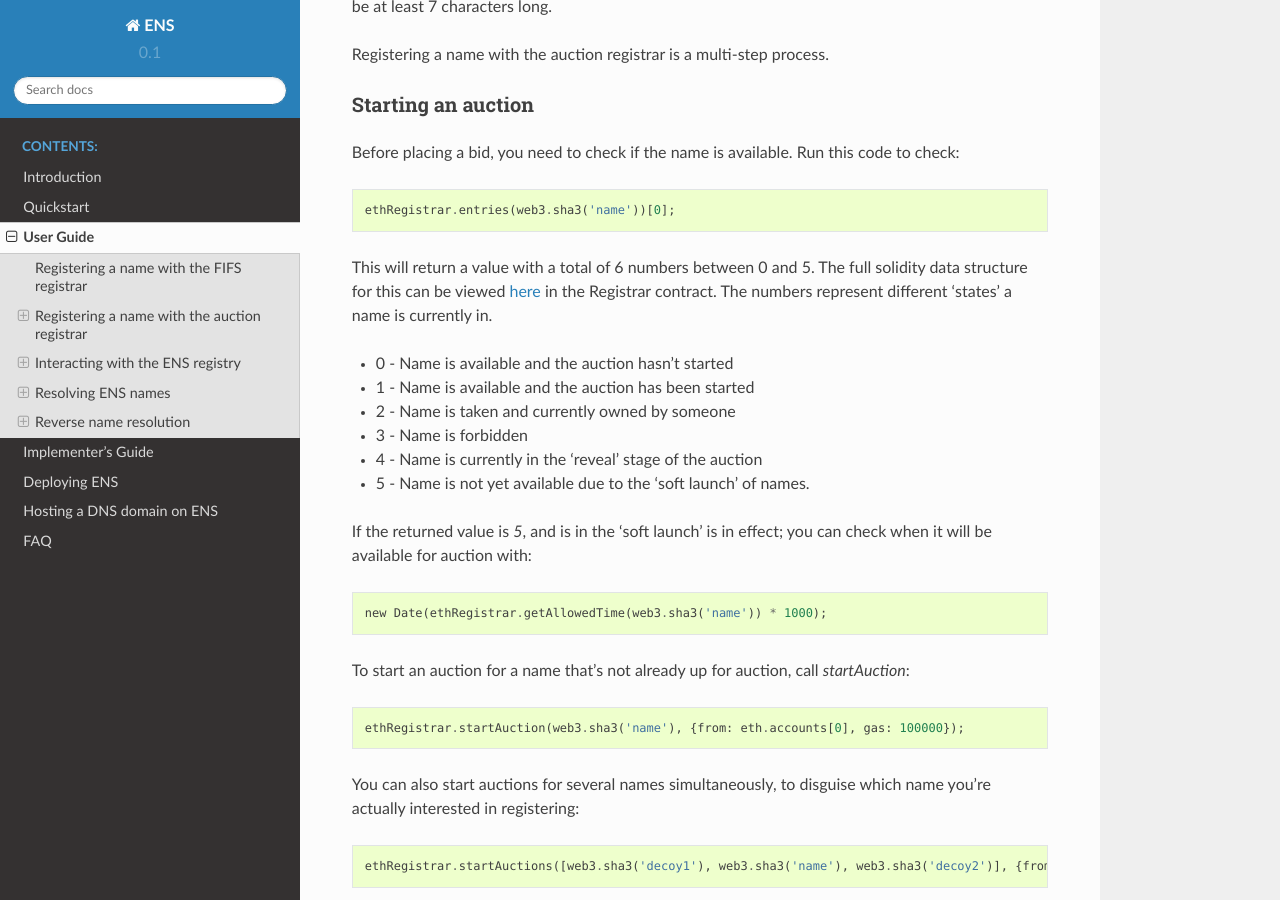
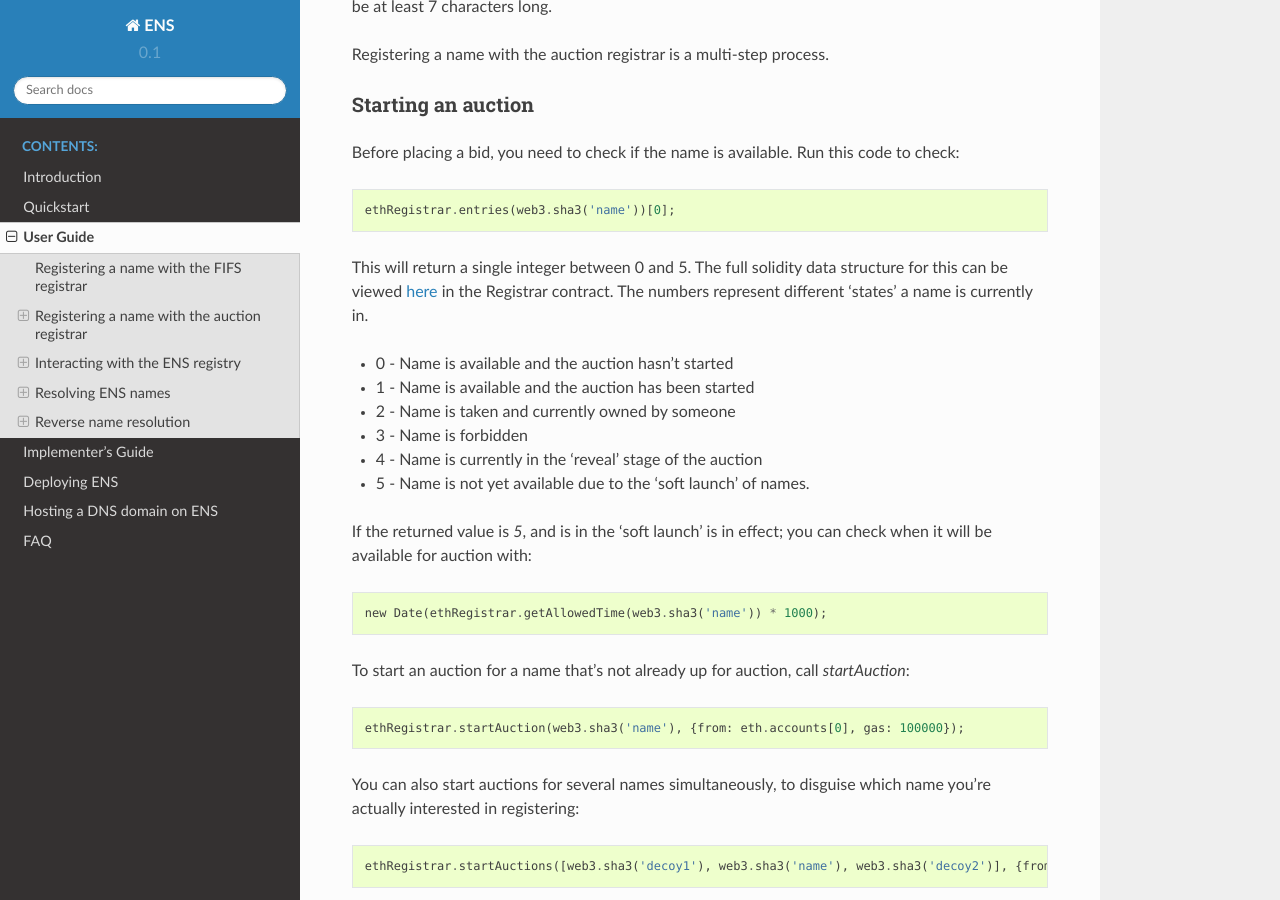
Before and after one commit to ensdomains/ens, a Sphinx documentation site: the page built from docs/userguide.rst, in a window 1280 px wide and 900 px high, scrolled down 1216 px. Built offline with Sphinx 7.4.7 and the Read the Docs theme 2.0.0, drawn with Linux system fonts in a browser that asks for light colours.

Commit message:
Rephrased .entries docs

```diff
--- a/docs/userguide.rst
+++ b/docs/userguide.rst
@@ -57,7 +57,7 @@
 
     ethRegistrar.entries(web3.sha3('name'))[0];
 
-This will return a value with a total of 6 numbers between 0 and 5. The full solidity data structure for this can be viewed `here <https://github.com/ethereum/ens/blob/master/contracts/HashRegistrarSimplified.sol#L110>`_ in the Registrar contract. The numbers represent different 'states' a name is currently in.
+This will return a single integer between 0 and 5. The full solidity data structure for this can be viewed `here <https://github.com/ethereum/ens/blob/master/contracts/HashRegistrarSimplified.sol#L110>`_ in the Registrar contract. The numbers represent different 'states' a name is currently in.
 
 - 0 - Name is available and the auction hasn't started
 - 1 - Name is available and the auction has been started
```
